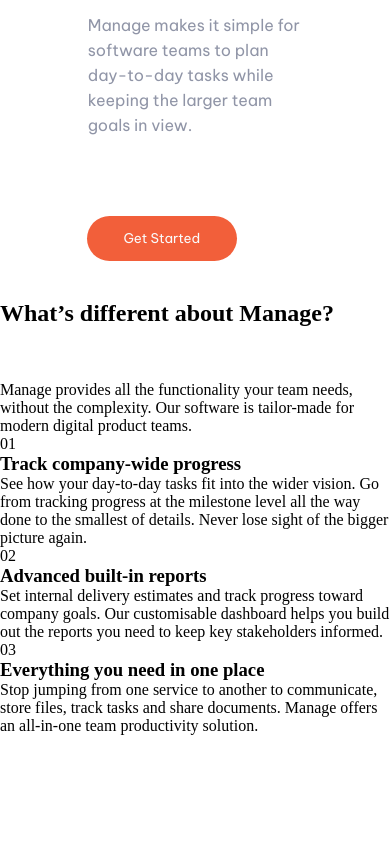
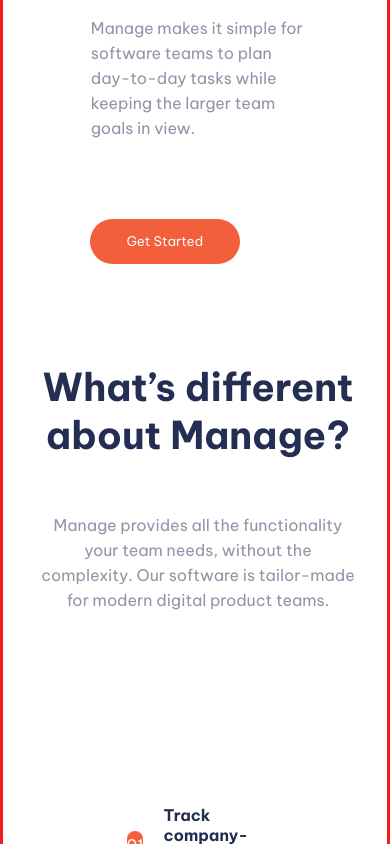
Before and after one commit to MUKEBUDAVID/Manage-landing-page, a React (Vite) app: page / in a window 390 px wide. Shown: the part 793-1637 px from the top of the page. Built offline with nearby package versions, Linux system fonts and the light colour scheme.

Commit message:
fin de la partie manage left pour le mobile

```diff
--- a/src/atom/Manage.tsx
+++ b/src/atom/Manage.tsx
@@ -15,6 +15,7 @@ export default function Manage() {
           teams.
         </p>
       </div>
+
 
 
         <ul className="right">
--- a/src/index.scss
+++ b/src/index.scss
@@ -1,5 +1,5 @@
 @import url('https://fonts.googleapis.com/css2?family=Be+Vietnam+Pro:ital,wght@0,100;0,200;0,300;0,400;0,500;0,600;0,700;0,800;0,900;1,100;1,200;1,300;1,400;1,500;1,600;1,700;1,800;1,900&display=swap');
-
+@import "/src/style/variable.scss";
 
 *,
 *::after,
@@ -14,11 +14,21 @@ a
 html {
      /* 10px div by def of 16px */
     font-size: 62.5%;
+    overflow-x: hidden;
 }
 
 body {
     box-sizing: border-box;
     overflow-x: hidden;
-    height: 250vh;
+    height: 350vh;
 
 }
+@media screen and (max-width: $Mobile) {
+
+    body {
+        box-sizing: border-box;
+        overflow-x: hidden;
+        height: 1000vh;
+
+    }
+}
--- a/src/style/main.scss
+++ b/src/style/main.scss
@@ -272,6 +272,95 @@
 
   }
 
+  .manage{
+    width: 100vw;
+    height: 150vh;
+    // bor36pxder: 3px black solid;
+    display: flex;
+    flex-direction: row;
+
+  .left{
+    width: 50%;
+    height: 100%;
+    padding-left: 80px;
+  }
+  .left h2{
+    color: $darK_Blue;
+    font-weight: 700;
+    font-size: min(2.5rem, 3vw);
+    font-family: "Be Vietnam Pro", sans-serif;
+    width:100% ;
+    }
+
+  .left p{
+    color: $dark_Grayish_Blue;
+    font-weight: 400;
+    font-size: 1rem;
+    font-family: "Be Vietnam Pro", sans-serif;
+    width: 71%;
+    line-height: 25px;
+  }
+
+
+  .right{
+    width: 50%;
+    height: 100%;
+    padding-left: 26px;
+    padding-right: 70px;
+    display: flex;
+    flex-direction: column;
+    justify-content: space-between;
+
+  }
+  .right li{
+    list-style: none;
+  }
+  .right .titre{
+    width: 120%;
+    display: flex;
+    flex-direction: row;
+    align-items: center;
+  }
+
+  .right .titre span{
+    color: $very_Light_Gray;
+    font-weight: 400;
+    font-size: 1rem;
+    font-family: "Be Vietnam Pro", sans-serif;
+    width: 50px;
+    height: 28px;
+    border-radius: 13px;
+    background-color:$right_Red ;
+    display: flex;
+    justify-content: center;
+    align-items: center;
+
+  }
+
+  .right .titre h3{
+
+    color: $darK_Blue;
+    font-weight: 700;
+    font-size: 1rem;
+    font-family: "Be Vietnam Pro", sans-serif;
+    padding-left:20px ;
+  }
+
+  .right .paragraphe{
+    margin-top: 30px;
+    color: $dark_Grayish_Blue;
+    font-weight: 400;
+    font-size: 1rem;
+    font-family: "Be Vietnam Pro", sans-serif;
+    width: 105%;
+    line-height: 25px;
+
+  }
+
+
+
+  }
+
 
 
 }
@@ -279,8 +368,8 @@
 @media screen and (max-width: $Mobile) {
   main {
     width: 100vw;
-    height: 200vh;
-    //  border: 3px rgb(241, 28, 28) solid;
+    height: 450vh;
+     border: 3px rgb(241, 28, 28) solid;
 
   }
 
@@ -364,5 +453,101 @@
 
 }
 
+.manage{
+  width: 100vw;
+  height: 70%;
+  // border: 3px black solid;
+  display: flex;
+  flex-direction: column;
+  align-items: center;
+  margin-top: 60px;
+
+.left{
+  width: 100%;
+  height: 20%;
+  display: flex;
+  flex-direction: column;
+  align-items: center;
+
+  // padding-left: 80px;
+}
+.left h2{
+  color: $darK_Blue;
+  font-weight: 700;
+  font-size: 2.4rem;
+  font-family: "Be Vietnam Pro", sans-serif;
+  text-align: center;
+  }
+
+.left p{
+  color: $dark_Grayish_Blue;
+  font-weight: 400;
+  font-size: 1rem;
+  font-family: "Be Vietnam Pro", sans-serif;
+  width: 81%;
+  line-height: 25px;
+  text-align: center;
+}
+
+
+.right{
+  width: 50%;
+  height: 100%;
+  padding-left: 26px;
+  padding-right: 70px;
+  display: flex;
+  flex-direction: column;
+  justify-content: space-between;
 
 }
+.right li{
+  list-style: none;
+}
+.right .titre{
+  width: 120%;
+  display: flex;
+  flex-direction: row;
+  align-items: center;
+}
+
+.right .titre span{
+  color: $very_Light_Gray;
+  font-weight: 400;
+  font-size: 1rem;
+  font-family: "Be Vietnam Pro", sans-serif;
+  width: 50px;
+  height: 28px;
+  border-radius: 13px;
+  background-color:$right_Red ;
+  display: flex;
+  justify-content: center;
+  align-items: center;
+
+}
+
+.right .titre h3{
+
+  color: $darK_Blue;
+  font-weight: 700;
+  font-size: 1rem;
+  font-family: "Be Vietnam Pro", sans-serif;
+  padding-left:20px ;
+}
+
+.right .paragraphe{
+  margin-top: 30px;
+  color: $dark_Grayish_Blue;
+  font-weight: 400;
+  font-size: 1rem;
+  font-family: "Be Vietnam Pro", sans-serif;
+  width: 105%;
+  line-height: 25px;
+
+}
+
+
+
+}
+
+
+}
```
